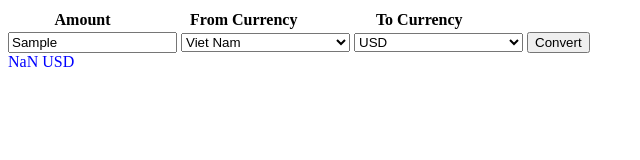
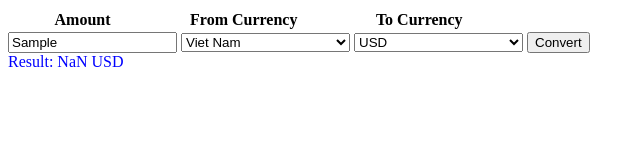
Before and after one commit to VNHZero951/CodeGymX, a plain HTML site: page ss1 lap trinh can ban/Slides 2/Ứng dụng chuyển đổi tiền tệ/index.html in a window 1280 px wide. Both pictures are taken after typing "Sample" into the empty fields and a click on the button "Convert". Shown: the full height of the page, 0-640 px from the left. Drawn offline with Linux system fonts and the light colour scheme.

Commit message:
upload file bai tap

```diff
--- a/ss1 lap trinh can ban/Slides 2/Ứng dụng chuyển đổi tiền tệ/index.html
+++ b/ss1 lap trinh can ban/Slides 2/Ứng dụng chuyển đổi tiền tệ/index.html
@@ -32,7 +32,7 @@
         <!--<button id="ketqua" onclick="chuyentien()">Click</button>-->
         <button type="button" onclick="chuyentien()">Convert</button>
     </form>
-    <Div id="ketqua" style="color: blue">Result : </Div>
+    <div id="ketqua" style="color: blue" ></div>
     <!--<button onclick="chuyentien()">Convert</button>-->
 </body>
 
--- a/ss1 lap trinh can ban/Slides 2/Ứng dụng chuyển đổi tiền tệ/javascript.js
+++ b/ss1 lap trinh can ban/Slides 2/Ứng dụng chuyển đổi tiền tệ/javascript.js
@@ -1,9 +1,9 @@
 function chuyentien(){
     let x = document.getElementById("input").value;
     if (Sel_1.value == "VND" && Sel_2.value == "USD"){
-        document.getElementById("ketqua").innerHTML = x / 23000 + " USD"
+        document.getElementById("ketqua").innerHTML ="Result: "+ x / 23000 + " USD"
     }
     if (Sel_1.value == "USD" && Sel_2.value == "VND"){
-        document.getElementById("ketqua").innerHTML = x * 23000 + " VND"
+        document.getElementById("ketqua").innerHTML = "Result: "+ x * 23000 + " VND"
     }
 }
```
